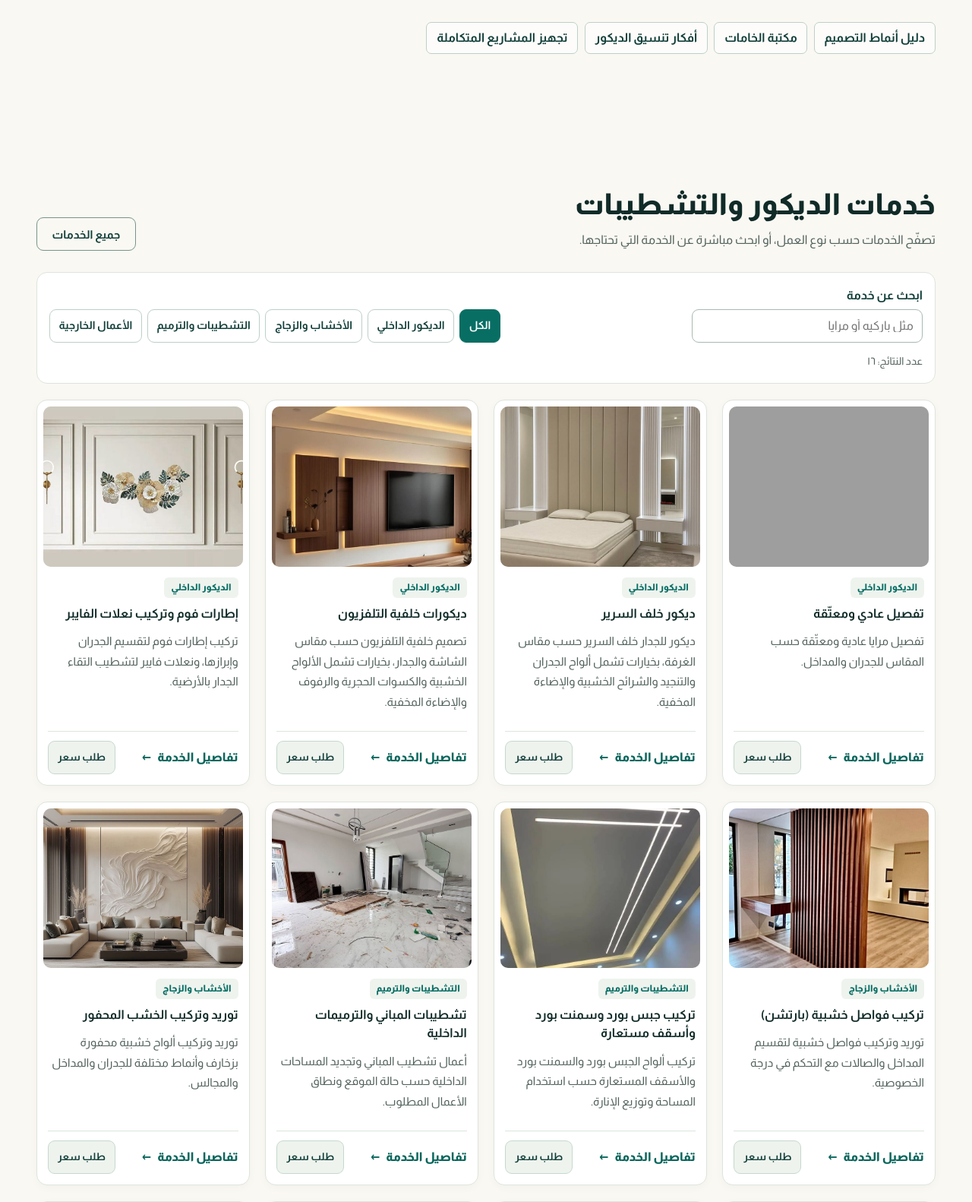
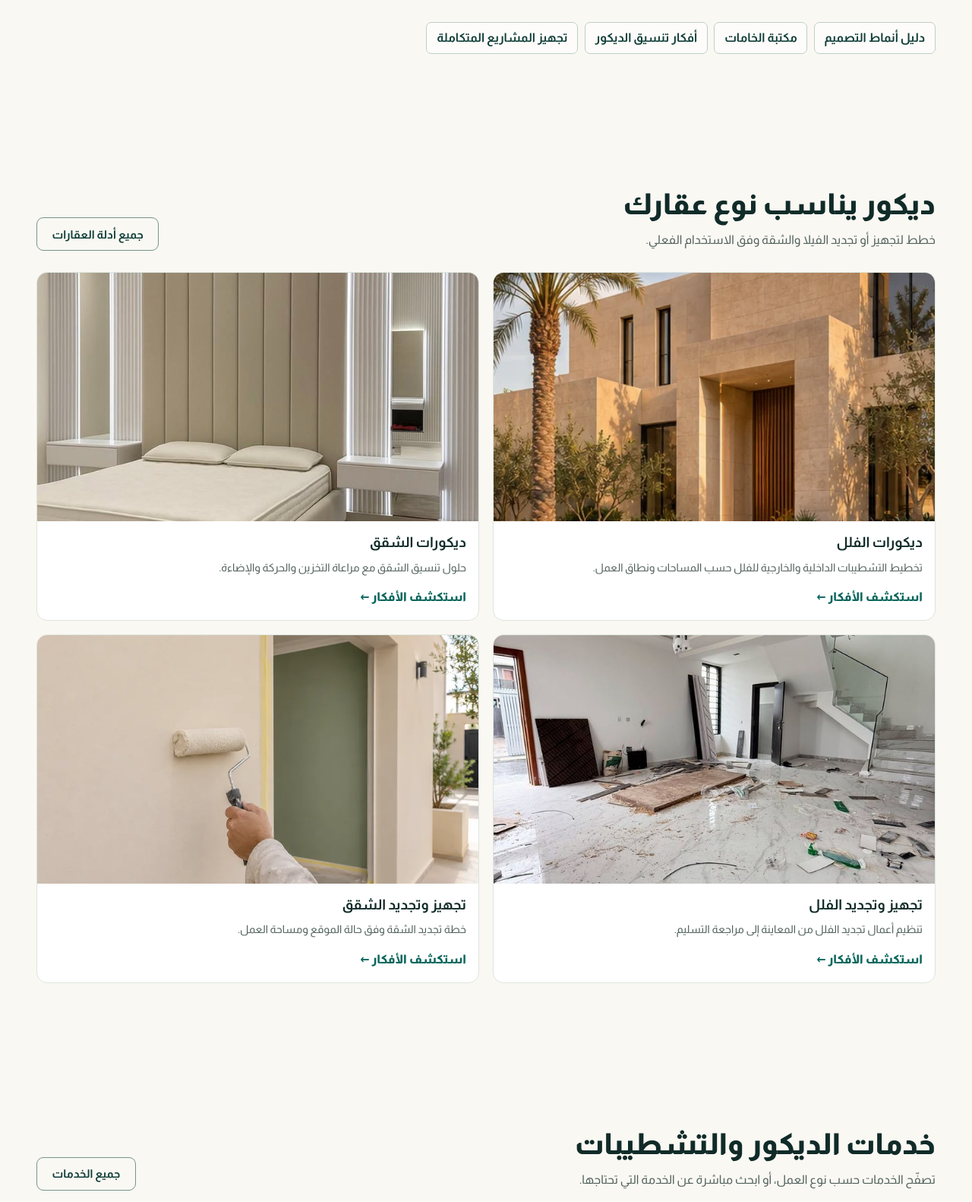
Before and after one commit to SulaimanAlsanani/riyadh-decor, a WordPress theme: template riyadh-decor/front-page.php in a window 1280 px wide. Shown: the part 3696-5278 px from the top of the page at 76% size. Run offline with PHP 8.4 and a stand-in for WordPress, Linux system fonts and the light colour scheme; the site name, menu and one post (Sample post) are stand-ins, and other content is empty; some libraries are stand-ins or nearby versions; grey boxes are pictures that could not be loaded.

Commit message:
V1.9.0: material comparisons, illustrated styles and villa/apartment project guides

```diff
--- a/riyadh-decor/footer.php
+++ b/riyadh-decor/footer.php
@@ -6,7 +6,7 @@
             <p>ديكور وتشطيبات داخلية وخارجية للمنازل والفلل في الرياض.</p>
         </div>
         <div>
-            <h2>روابط سريعة</h2><a href="<?php echo esc_url(rd_url('spaces')); ?>">الديكور حسب المساحة</a><a href="<?php echo esc_url(rd_url('design-styles')); ?>">أنماط التصميم</a><a href="<?php echo esc_url(rd_url('material-library')); ?>">مكتبة الخامات</a>
+            <h2>روابط سريعة</h2><a href="<?php echo esc_url(rd_url('property-types')); ?>">ديكور الفلل والشقق</a><a href="<?php echo esc_url(rd_url('spaces')); ?>">الديكور حسب المساحة</a><a href="<?php echo esc_url(rd_url('design-styles')); ?>">أنماط التصميم</a><a href="<?php echo esc_url(rd_url('material-library')); ?>">مكتبة الخامات</a>
             <a href="<?php echo esc_url(rd_url('services')); ?>">جميع الخدمات</a>
             <a href="<?php echo esc_url(rd_url('gallery')); ?>">معرض الأفكار</a>
             <a href="<?php echo esc_url(rd_url('project-planning')); ?>">تجهيز المشروع</a><a href="<?php echo esc_url(rd_url('faq')); ?>">الأسئلة الشائعة</a><a href="<?php echo esc_url(rd_url('guides')); ?>">الأدلة والمقالات</a>
--- a/riyadh-decor/front-page.php
+++ b/riyadh-decor/front-page.php
@@ -70,6 +70,9 @@ $services = rd_services();
         <?php rd_heading('ديكور لكل مساحة في منزلك','اختر المكان الذي ترغب في تطويره واستكشف الخدمات والتصاميم المناسبة.',rd_url('spaces'),'جميع المساحات والأدلة'); rd_space_cards(array_slice(rd_space_content(),0,6,true)); ?>
         <div class="rd-related"><?php foreach(array_slice(rd_space_content(),6,null,true) as $key=>$item): ?><a href="<?php echo esc_url(rd_url($key)); ?>"><?php echo esc_html($item['title']); ?></a><?php endforeach; ?></div>
     </section>
+    <section class="rd-shell rd-section rd-property-promo">
+        <?php rd_heading('ديكور يناسب نوع عقارك','خطط لتجهيز أو تجديد الفيلا والشقة وفق الاستخدام الفعلي.',rd_url('property-types'),'جميع أدلة العقارات'); rd_space_cards(array_filter(rd_library_content(),static fn($item)=>$item['parent']==='property-types')); ?>
+    </section>
     <section class="rd-shell rd-section" id="services">
         <?php rd_heading('خدمات الديكور والتشطيبات', 'تصفّح الخدمات حسب نوع العمل، أو ابحث مباشرة عن الخدمة التي تحتاجها.', rd_url('services'), 'جميع الخدمات'); ?>
         <?php rd_service_cards($services); ?>
--- a/riyadh-decor/functions.php
+++ b/riyadh-decor/functions.php
@@ -114,7 +114,8 @@ function rd_description() {
         if (isset($services[$specialty])) {
             return $services[$specialty]['intro'];
         }
-        $space = rd_space_content()[$current->post_name] ?? null;
+        $space = rd_space_content()[$current->post_name] ?? rd_library_content()[$current->post_name] ?? null;
+        if ($current->post_name === 'property-types') return 'أفكار ديكور وتجهيز وتجديد الفلل والشقق في الرياض حسب المساحة والخامات ونطاق المشروع.';
         if ($space) return $space['intro'];
         if ($current->post_name === 'spaces') return 'أفكار ديكور المجالس والصالات وغرف النوم والمداخل والأعمال الخارجية وتجديد المنازل في الرياض.';
         $description = wp_trim_words(wp_strip_all_tags(get_the_excerpt($current)), 28, '…');
@@ -152,7 +153,8 @@ add_action('wp_head', function () {
         $specialty = $current instanceof WP_Post ? get_post_meta($current->ID, '_rd_specialty', true) : '';
         if (is_singular('post') && $current instanceof WP_Post) $specialty = rd_service_for_post($current->ID);
         $service = rd_services()[$specialty] ?? null;
-        $image = $service ? rd_asset(rd_media_filename($service['image'])) : rd_asset('majlis.webp');
+        $editorial_page = $current instanceof WP_Post ? (rd_library_content()[$current->post_name] ?? rd_space_content()[$current->post_name] ?? null) : null;
+        $image = $service ? rd_asset(rd_media_filename($service['image'])) : ($editorial_page ? rd_asset(rd_media_filename($editorial_page['image'])) : rd_asset('majlis.webp'));
         $canonical = is_front_page() ? home_url('/') : ($current instanceof WP_Post ? get_permalink($current) : '');
         printf("<meta property=\"og:image\" content=\"%s\">\n", esc_url($image));
         printf("<meta property=\"og:image:alt\" content=\"%s\">\n", esc_attr($service['alt'] ?? 'ديكورات الرياض'));
--- a/riyadh-decor/inc/catalog.php
+++ b/riyadh-decor/inc/catalog.php
@@ -6,6 +6,7 @@ require_once __DIR__ . '/service-catalog.php';
 require_once __DIR__ . '/service-advice.php';
 require_once __DIR__ . '/editorial.php';
 require_once __DIR__ . '/spaces.php';
+require_once __DIR__ . '/library.php';
 
 function rd_services() {
     return [
@@ -137,5 +138,5 @@ function rd_sections() {
         'services' => 'الخدمات', 'gallery' => 'المعرض', 'guides' => 'الأدلة والمقالات',
         'about' => 'من نحن', 'contact' => 'تواصل معنا', 'project-planning' => 'تجهيز المشروع',
         'materials-colors' => 'دليل الخامات والألوان', 'service-finder'=>'اختيار الخدمة', 'estimate'=>'تجهيز تقدير التكلفة', 'faq'=>'الأسئلة الشائعة', 'privacy-policy' => 'سياسة الخصوصية', 'spaces'=>'الديكور حسب المساحة',
-    ] + array_map(static fn($item) => $item['title'], rd_space_content());
+    ] + ['property-types'=>'الديكور حسب نوع العقار'] + array_map(static fn($item) => $item['title'], rd_space_content()) + array_map(static fn($item) => $item['title'], rd_library_content());
 }
--- /dev/null
+++ b/riyadh-decor/inc/library.php
@@ -0,0 +1,20 @@
+<?php
+defined('ABSPATH') || exit;
+function rd_library_content(){return [
+'material-wood'=>['title'=>'الأخشاب والألواح','image'=>'wood-partitions-01.jpg','parent'=>'material-library','intro'=>'اختيار الأخشاب والألواح حسب الاستخدام والتشطيب وبيئة التركيب.','services'=>['wood-partitions','carved-wood','wardrobes','chipboard-decor'],'points'=>['اطلب تحديد مادة اللوح وقلبه وطبقته الخارجية؛ المظهر الخشبي لا يحدد تركيب المادة.','قارن عينات الحواف والوصلات والتشطيب في إضاءة المكان.','راجع مواصفات الرطوبة والتثبيت والصيانة للمنتج الفعلي.']],
+'material-glass'=>['title'=>'الزجاج والمرايا','image'=>'tempered-glass-05.jpg','parent'=>'material-library','intro'=>'دليل الزجاج والمرايا من اختيار الانعكاس والخصوصية إلى تحديد متطلبات التثبيت.','services'=>['tempered-glass','mirrors'],'points'=>['حدّد وظيفة السطح: انعكاس أو فصل أو خصوصية.','تُحدد مواصفات الأمان والسماكة والتثبيت مع المختص حسب الاستخدام.','اعتمد الثقوب والحواف والمقاسات قبل تصنيع الزجاج المقسّى.']],
+'material-flooring'=>['title'=>'خامات الأرضيات','image'=>'flooring-04.jpg','parent'=>'material-library','intro'=>'اختيار الأرضيات وفق الاستخدام والرطوبة واستواء السطح.','services'=>['flooring','building-finishing'],'points'=>['قارن تصنيف المنتج ومتطلبات التركيب وليس اللون وحده.','راجع رطوبة السطح والارتفاع عند الأبواب والانتقالات.','اطلب تعليمات العناية والتمدد الخاصة بالمنتج.']],
+'material-paint'=>['title'=>'الدهانات والتشطيبات اللونية','image'=>'painting-service','parent'=>'material-library','intro'=>'مقارنة درجات اللون واللمعان وتجهيز الأسطح.','services'=>['painting','building-finishing','foam-trim'],'points'=>['اختبر عينة فعلية في ضوء النهار والمساء.','اختر اللمعان وقابلية التنظيف بحسب مواصفات المنتج.','عالج مصدر الرطوبة والعيوب قبل اعتماد طبقات الدهان.']],
+'material-ceiling'=>['title'=>'ألواح الجبس والسمنت بورد','image'=>'suspended-ceilings-01.jpg','parent'=>'material-library','intro'=>'اختيار ألواح الأسقف والكسوات وفق النظام وبيئة الاستخدام.','services'=>['suspended-ceilings','building-finishing'],'points'=>['قارن نظام الألواح والتعليق ومواصفات الرطوبة والحريق حسب التطبيق.','نسق الإنارة والتكييف وفتحات الصيانة قبل الإغلاق.','راجع تفاصيل التركيب مع المختص؛ لا يكفي اسم اللوح لتحديد أداء النظام.']],
+'material-wallcovering'=>['title'=>'ورق الجدران والكسوات','image'=>'wallpaper-06.jpg','parent'=>'material-library','intro'=>'دليل تغطية الجدران ومقارنة النقوش والألواح وطرق العناية.','services'=>['wallpaper','chipboard-decor','foam-trim'],'points'=>['قارن العينة والملمس ومواقع الوصلات.','تأكد من جفاف السطح واستوائه وملاءمة اللاصق.','راجع تعليمات التنظيف وتوافق الخامة مع ظروف الغرفة.']],
+'compare-flooring'=>['title'=>'مقارنة الباركيه والفينيل','image'=>'flooring-04.jpg','parent'=>'material-library','intro'=>'مقارنة عملية بين خيارات الأرضيات الخشبية والفينيل.','services'=>['flooring'],'points'=>['الباركيه: تختلف خصائصه حسب تركيبه ونوع الخشب أو الطبقات؛ راجع مقاومة الرطوبة.','الفينيل: تختلف خصائصه حسب التركيب وطبقة الاستخدام وطريقة التثبيت.','قارن تكلفة النظام الكامل بما فيه تجهيز السطح والملحقات والتركيب.']],
+'compare-walls'=>['title'=>'مقارنة الدهان وورق الجدران','image'=>'wallpaper-06.jpg','parent'=>'material-library','intro'=>'اختيار تشطيب الجدار بناءً على النقشة والسطح والصيانة.','services'=>['painting','wallpaper'],'points'=>['الدهان يتيح اختيار اللون واللمعان حسب المنتج.','ورق الجدران يقدم نقوشًا وملمسًا وتحتاج وصلاته إلى تخطيط.','كلاهما يتطلب سطحًا مناسبًا؛ قارن التجهيز والتنظيف وإمكانية الإصلاح.']],
+'compare-partitions'=>['title'=>'مقارنة الفواصل الخشبية والزجاجية','image'=>'wood-partitions-01.jpg','parent'=>'material-library','intro'=>'موازنة الخصوصية ومرور الضوء والتثبيت في الفواصل.','services'=>['wood-partitions','tempered-glass'],'points'=>['الشرائح الخشبية المفتوحة تسمح بمرور الضوء بحسب التباعد.','الزجاج الشفاف يفصل المساحات بصريًا بدرجة أقل؛ خيارات الخصوصية تختلف.','راجع متطلبات السلامة والتثبيت والحركة قبل الاختيار.']],
+'style-modern'=>['title'=>'الديكور المودرن','image'=>'tv-wall-backlit-wood.jpg','parent'=>'design-styles','intro'=>'خطوط بسيطة وتكوين هادئ مع تركيز على الوظيفة.','services'=>['tv-walls','flooring','wood-partitions'],'points'=>['اختر نقطة بصرية رئيسية بدل ازدحام الجدران.','نسق الألواح والأرضية ضمن درجات محدودة.','أخف الأسلاك مع الحفاظ على التهوية والوصول للصيانة.']],
+'style-classic'=>['title'=>'الديكور الكلاسيك','image'=>'carved-wood-06.jpg','parent'=>'design-styles','intro'=>'تفاصيل زخرفية ونقوش وتقسيمات متوازنة.','services'=>['carved-wood','foam-trim','mirrors'],'points'=>['راع تناسب النقوش مع مساحة الجدار.','خطط لمحاور التماثل حول الأبواب والأثاث.','راجع العينات والإضاءة حتى لا تضيع تفاصيل الزخرفة.']],
+'style-neoclassic'=>['title'=>'الديكور النيو كلاسيك','image'=>'foam-trim-04.jpg','parent'=>'design-styles','intro'=>'إطارات وتفاصيل كلاسيكية بتكوين معاصر أبسط.','services'=>['foam-trim','painting','mirrors'],'points'=>['قلل كثافة الزخارف ووازن بينها وبين المساحات السادة.','اختر ألوانًا متناسقة مع الأثاث والأرضية.','راجع توزيع الإطارات حول المقابس والأبواب.']],
+'villa-decor'=>['title'=>'ديكورات الفلل','image'=>'exterior','parent'=>'property-types','intro'=>'تخطيط التشطيبات الداخلية والخارجية للفلل حسب المساحات ونطاق العمل.','services'=>['building-finishing','suspended-ceilings','flooring','shades-and-screens','painting'],'points'=>['قسّم المشروع بحسب الطوابق والمجالس والغرف والأحواش.','نسق الخامات بين المساحات وحدد مراحل التنفيذ.','راجع أعمال الخدمات والعزل والتثبيت مع المختصين قبل التشطيب.']],
+'apartment-decor'=>['title'=>'ديكورات الشقق','image'=>'bedroom-cream-upholstery.jpg','parent'=>'property-types','intro'=>'حلول تنسيق الشقق مع مراعاة التخزين والحركة والإضاءة.','services'=>['bedrooms','wardrobes','mirrors','tv-walls','flooring'],'points'=>['راجع عرض الممرات والأبواب قبل اعتماد الخزائن والفواصل.','اختر وحدات تخزين تناسب الأبعاد الفعلية.','نسق الأرضيات والألوان والإضاءة بما يناسب استخدام الغرف.']],
+'villa-renovation'=>['title'=>'تجهيز وتجديد الفلل','image'=>'building-finishing-04.jpg','parent'=>'property-types','intro'=>'تنظيم أعمال تجديد الفلل من المعاينة إلى مراجعة التسليم.','services'=>['building-finishing','painting','flooring','suspended-ceilings'],'points'=>['احصر حالة الأسطح ومصادر الرطوبة والأعمال المخفية.','رتب الأولويات حسب المناطق وإمكانية إتاحة الموقع.','وثق نطاق الترميم والخامات والأعمال المستثناة قبل الاتفاق.']],
+'apartment-renovation'=>['title'=>'تجهيز وتجديد الشقق','image'=>'painting-service','parent'=>'property-types','intro'=>'خطة تجديد الشقة وفق حالة الموقع ومساحة العمل.','services'=>['building-finishing','painting','wallpaper','flooring'],'points'=>['حدد الغرف التي تحتاج إصلاحًا أو تغييرًا.','راجع قيود المبنى ومواعيد العمل ونقل المواد مع الإدارة عند الحاجة.','اعتمد ترتيب التجهيز والتركيب وراجع الملاحظات عند التسليم.']],
+];}
--- a/riyadh-decor/style.css
+++ b/riyadh-decor/style.css
@@ -1,7 +1,7 @@
 /*
 Theme Name: Riyadh Decor
 Description: موقع عربي لخدمات الدهانات والديكورات في الرياض.
-Version: 1.8.0
+Version: 1.9.0
 Requires at least: 6.8
 Requires PHP: 8.2
 Text Domain: riyadh-decor
@@ -763,3 +763,6 @@ h3 { font-weight:var(--rd-weight-bold); }
 
 /* V1.8.0 space-based editorial content */
 .rd-space-grid,.rd-space-services{display:grid;grid-template-columns:repeat(3,minmax(0,1fr));gap:18px;margin-block:18px 32px}.rd-space-card,.rd-space-services article{display:block;border:1px solid var(--line);border-radius:14px;overflow:hidden;background:var(--white);text-decoration:none}.rd-space-card img,.rd-space-services img{width:100%;aspect-ratio:4/3;object-fit:cover}.rd-space-card>div,.rd-space-services article>div{padding:16px}.rd-space-card h3,.rd-space-services h3{margin-block-end:8px}.rd-space-card p,.rd-space-services p{color:var(--dim);font-size:.9rem}.rd-space-card .rd-text-link{display:inline-block;margin-top:12px}.rd-space-feature{display:grid;grid-template-columns:1fr 1fr;align-items:center;gap:24px;background:var(--soft);border-radius:14px;overflow:hidden;margin-block-end:32px}.rd-space-feature img{width:100%;aspect-ratio:4/3;object-fit:cover}.rd-space-feature>div{padding:20px}.rd-home-spaces .rd-space-grid img{aspect-ratio:16/10}@media(max-width:780px){.rd-space-grid,.rd-space-services{grid-template-columns:repeat(2,minmax(0,1fr));gap:12px}.rd-space-feature{grid-template-columns:1fr}.rd-space-card>div,.rd-space-services article>div{padding:12px}}@media(max-width:390px){.rd-space-services{grid-template-columns:1fr}}
+
+/* V1.9.0 editorial expansion */
+.rd-library-content .rd-space-feature,.rd-property-promo .rd-space-card{background:var(--white);border:1px solid var(--line)}.rd-library-content .rd-space-feature img{aspect-ratio:4/3;object-fit:cover}.rd-property-promo .rd-space-grid{grid-template-columns:repeat(2,minmax(0,1fr))}.rd-property-promo .rd-space-card img{aspect-ratio:16/9}.rd-library-content .rd-space-card,.rd-space-content .rd-space-card{min-width:0;overflow-wrap:anywhere}@media(max-width:510px){.rd-property-promo .rd-space-grid{gap:10px}.rd-library-content .rd-space-feature>div{padding:14px}}
--- a/scripts/check-export.mjs
+++ b/scripts/check-export.mjs
@@ -59,6 +59,7 @@ if (home('#services [data-service-card]').length < 16) errors.push('Homepage ser
 const index = JSON.parse(await readFile(join(output,'search-index.json'),'utf8'));
 if(index.filter(x=>/guide-1\/$/.test(x.path)).length < 16) errors.push('Missing specialist articles');
 for(const slug of ["spaces","majlis-decor","living-room-decor","bedroom-decor","entrance-decor","outdoor-decor","home-renovation","design-styles","material-library","decor-coordination","project-combinations"]) {try {const html=load(await readFile(join(output,slug,'index.html'),'utf8'));if(!html('.rd-space-content').length)errors.push('Missing space content: '+slug);}catch{errors.push('Missing space page: '+slug);}}
+for(const slug of ["property-types","material-wood","material-glass","material-flooring","material-paint","material-ceiling","material-wallcovering","compare-flooring","compare-walls","compare-partitions","style-modern","style-classic","style-neoclassic","villa-decor","apartment-decor","villa-renovation","apartment-renovation"]) {try {const html=load(await readFile(join(output,slug,'index.html'),'utf8'));if(!html('.rd-library-content').length||!html('meta[name=description]').attr('content'))errors.push('Missing library content or metadata: '+slug);}catch{errors.push('Missing library page: '+slug);}}
 const fonts = await readFile(join(output, 'wp-content/themes/riyadh-decor/assets/fonts.css'), 'utf8');
 for (const match of fonts.matchAll(/url\(([^)]+)\)/g)) {
     const file = match[1].replace(/['"]/g, '');
```
Also changed, not shown: riyadh-decor/page.php (+12 -1 lines), scripts/browser-check.mjs (+8 -0 lines).
